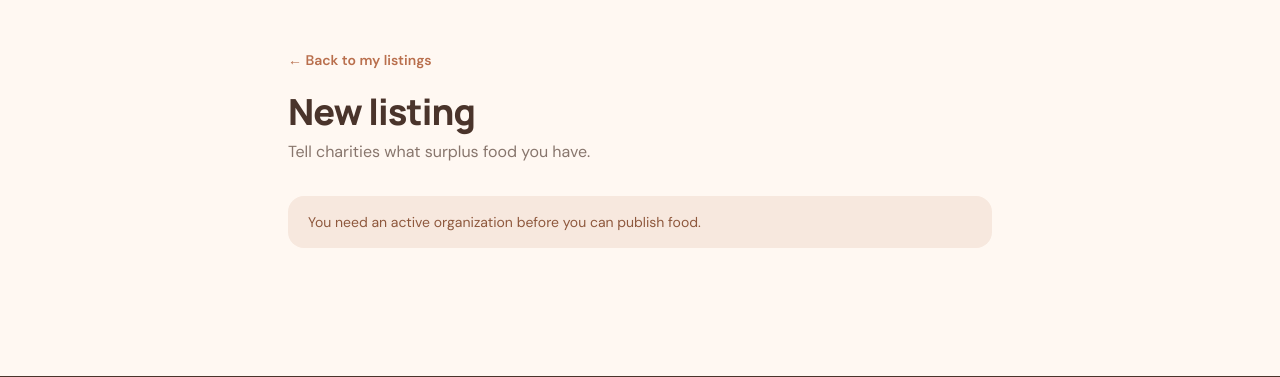
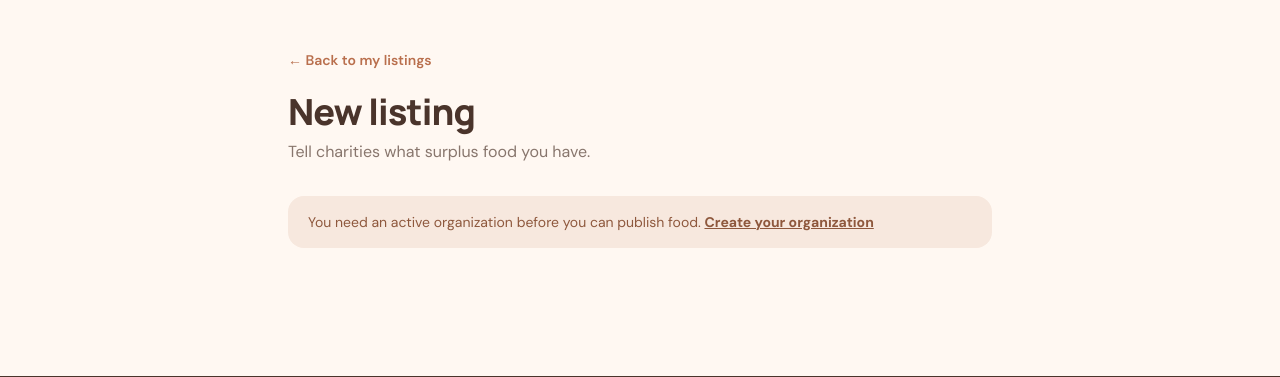
Before and after one commit to Rowannnk/Foodshare, a Laravel app: template resources/views/userzone/food-listings/create.blade.php in a window 1280 px wide. Shown: the part 81-458 px from the top of the page. Run offline with Laravel 12, Linux system fonts and the light colour scheme; the template is opened without the code that fills it, so the values that code supplies are empty; some libraries are stand-ins or nearby versions.

Commit message:
feat: guide users to create an organization first

```diff
--- a/resources/views/food-listings/show.blade.php
+++ b/resources/views/food-listings/show.blade.php
@@ -62,6 +62,11 @@
                             <p class="rounded-2xl bg-[#F7E8DE] px-5 py-4 text-sm text-[#8E583D]">
                                 Only recipient accounts (charities) can reserve food.
                             </p>
+                        @elseif (! auth()->user()->hasActiveOrganization())
+                            <div class="rounded-2xl bg-[#F7E8DE] px-5 py-4 text-sm text-[#8E583D]">
+                                You need an active organization before you can reserve food.
+                                <a href="{{ route('organizations.create') }}" class="font-bold underline">Create your organization</a>
+                            </div>
                         @elseif (! $listing->isReservable())
                             <p class="rounded-2xl bg-[#F7E8DE] px-5 py-4 text-sm text-[#8E583D]">
                                 This food cannot be reserved right now.
--- a/resources/views/userzone/food-listings/create.blade.php
+++ b/resources/views/userzone/food-listings/create.blade.php
@@ -12,9 +12,10 @@
         <p class="mt-2 text-[#88766D]">Tell charities what surplus food you have.</p>
 
         @if ($organizations->isEmpty())
-            <p class="mt-8 rounded-2xl bg-[#F7E8DE] px-5 py-4 text-sm text-[#8E583D]">
+            <div class="mt-8 rounded-2xl bg-[#F7E8DE] px-5 py-4 text-sm text-[#8E583D]">
                 You need an active organization before you can publish food.
-            </p>
+                <a href="{{ route('organizations.create') }}" class="font-bold underline">Create your organization</a>
+            </div>
         @else
             <form method="POST" action="{{ route('my-listings.store') }}"
                   class="mt-8 rounded-[1.75rem] border border-[#EAD8CD] bg-white p-8">
```
